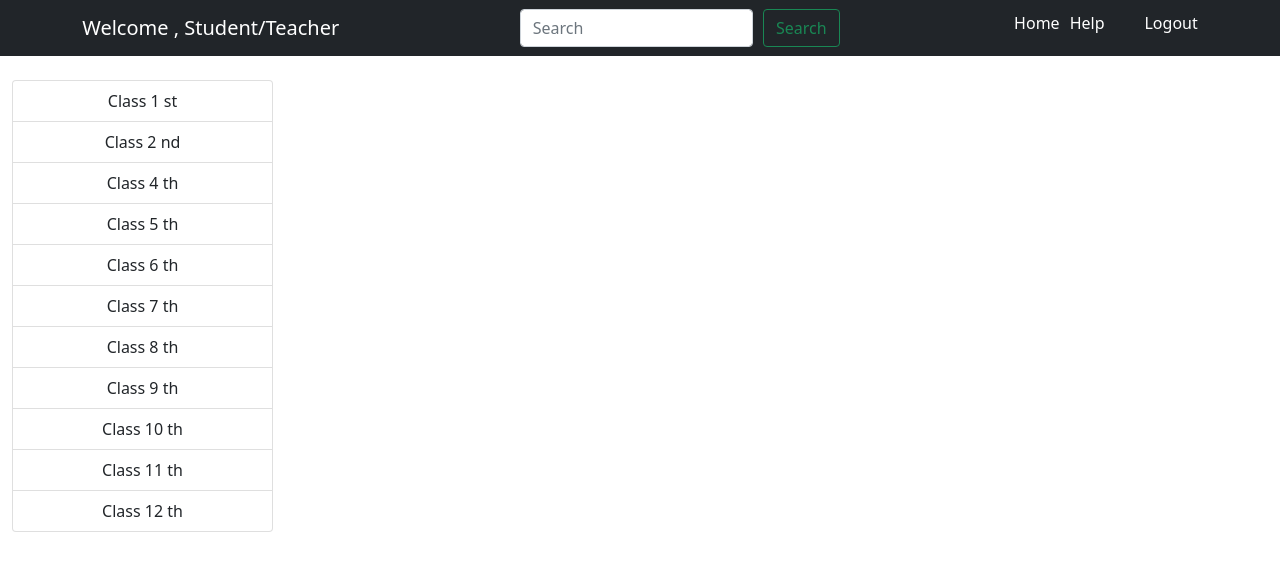
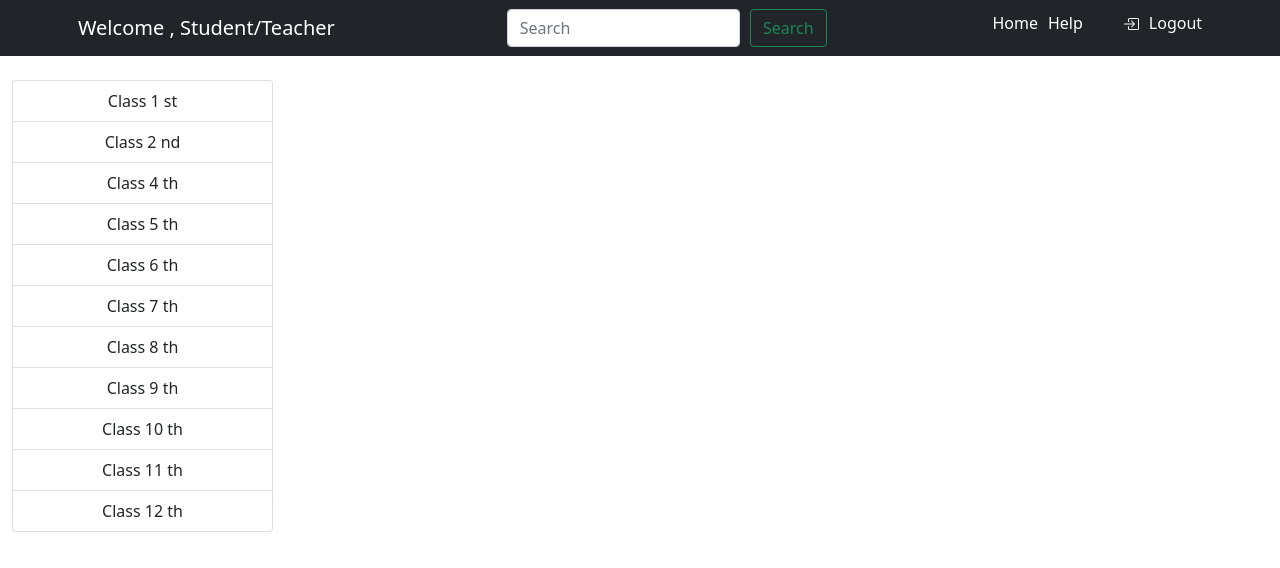
Before and after one commit to Sid-Saraswat/Prototype, a plain HTML site: page home.html in a window 1280 px wide. Drawn offline with nearby package versions, Linux system fonts and the light colour scheme.

Commit message:
Update home.html

```diff
--- a/home.html
+++ b/home.html
@@ -32,8 +32,16 @@
         color: white;
 
     }
-    .ml-3{
+
+    .ml-3 {
         margin-left: 40px;
+    }
+
+    .imgg {
+
+        margin: auto;
+        margin-right: 10px;
+
     }
 </style>
 
@@ -47,7 +55,13 @@
         <div class="d-flex align-items-center">
             <h6 class="header d-flex text-white">Home</h6>
             <h6 class="header d-flex text-white">Help</h6>
-            <h6 class="header d-flex text-white ml-3">Logout</h6>
+            <h6 class="header d-flex text-white ml-3"> <svg class="imgg" xmlns="http://www.w3.org/2000/svg" width="16" height="16"
+                    fill="currentColor" class="bi bi-box-arrow-in-right" viewBox="0 0 16 16">
+                    <path fill-rule="evenodd"
+                        d="M6 3.5a.5.5 0 0 1 .5-.5h8a.5.5 0 0 1 .5.5v9a.5.5 0 0 1-.5.5h-8a.5.5 0 0 1-.5-.5v-2a.5.5 0 0 0-1 0v2A1.5 1.5 0 0 0 6.5 14h8a1.5 1.5 0 0 0 1.5-1.5v-9A1.5 1.5 0 0 0 14.5 2h-8A1.5 1.5 0 0 0 5 3.5v2a.5.5 0 0 0 1 0v-2z" />
+                    <path fill-rule="evenodd"
+                        d="M11.854 8.354a.5.5 0 0 0 0-.708l-3-3a.5.5 0 1 0-.708.708L10.293 7.5H1.5a.5.5 0 0 0 0 1h8.793l-2.147 2.146a.5.5 0 0 0 .708.708l3-3z" />
+                </svg> Logout</h6>
         </div>
 
     </nav>
@@ -94,7 +108,8 @@
     </div>
     <div class="containe " id="cl4">
         <h1 class="d-flex justify-content-center align-items-center my-4">Chapter 1</h1>
-        <p class="p-5">Lorem ipsum dolor sit amet consectetur adipisicing elit. Ullam modi ipsum sapiente obcaecati accusamus sunt,
+        <p class="p-5">Lorem ipsum dolor sit amet consectetur adipisicing elit. Ullam modi ipsum sapiente obcaecati
+            accusamus sunt,
             et tenetur ad laboriosam impedit temporibus praesentium rem minus perferendis reprehenderit sit non pariatur
             ex nesciunt animi quo ratione deleniti. Natus, maiores sequi quia atque mollitia voluptate optio laboriosam
             consectetur quae possimus? Iusto eaque temporibus ducimus placeat, maiores quod similique maxime et, optio
```
